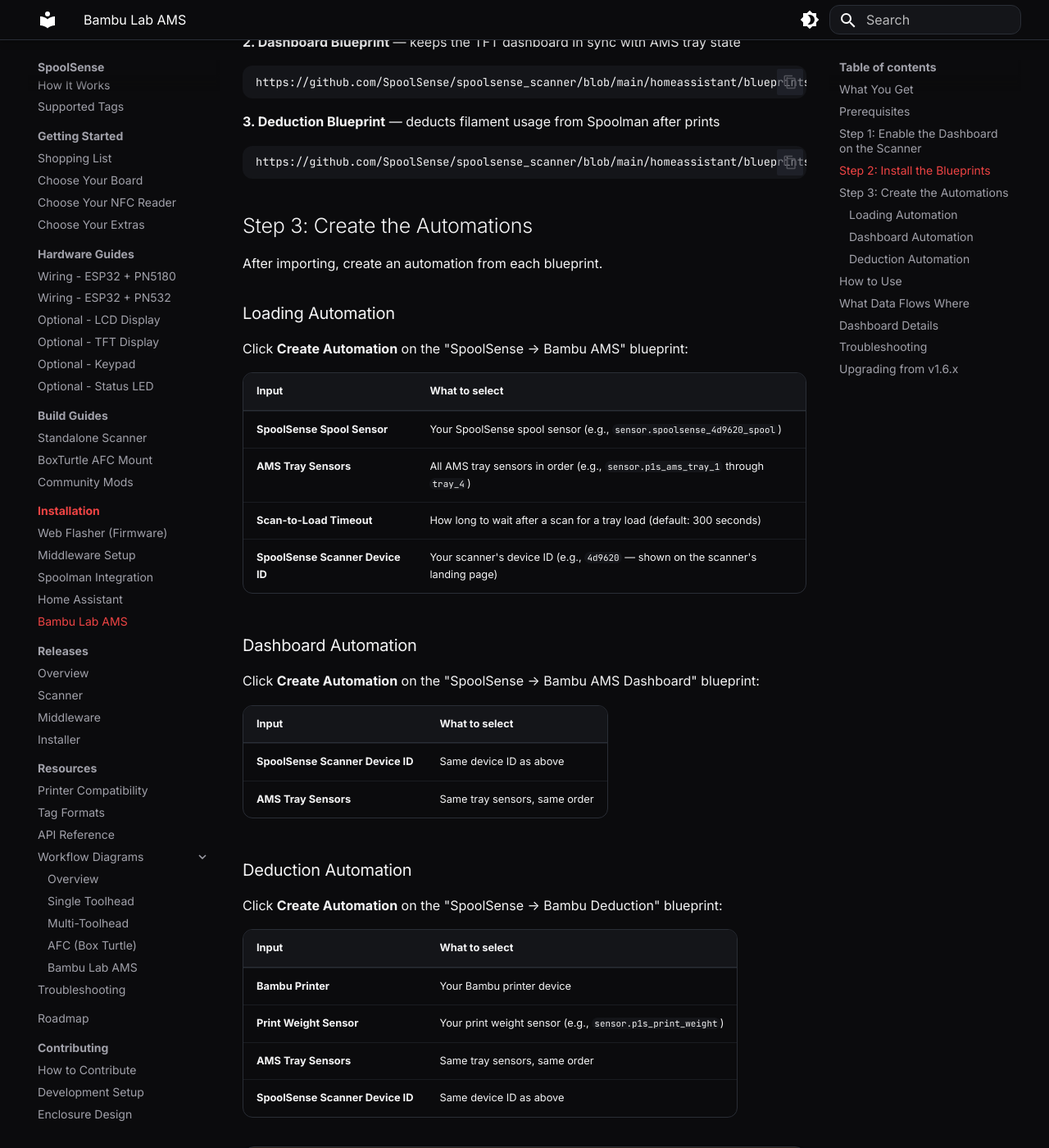
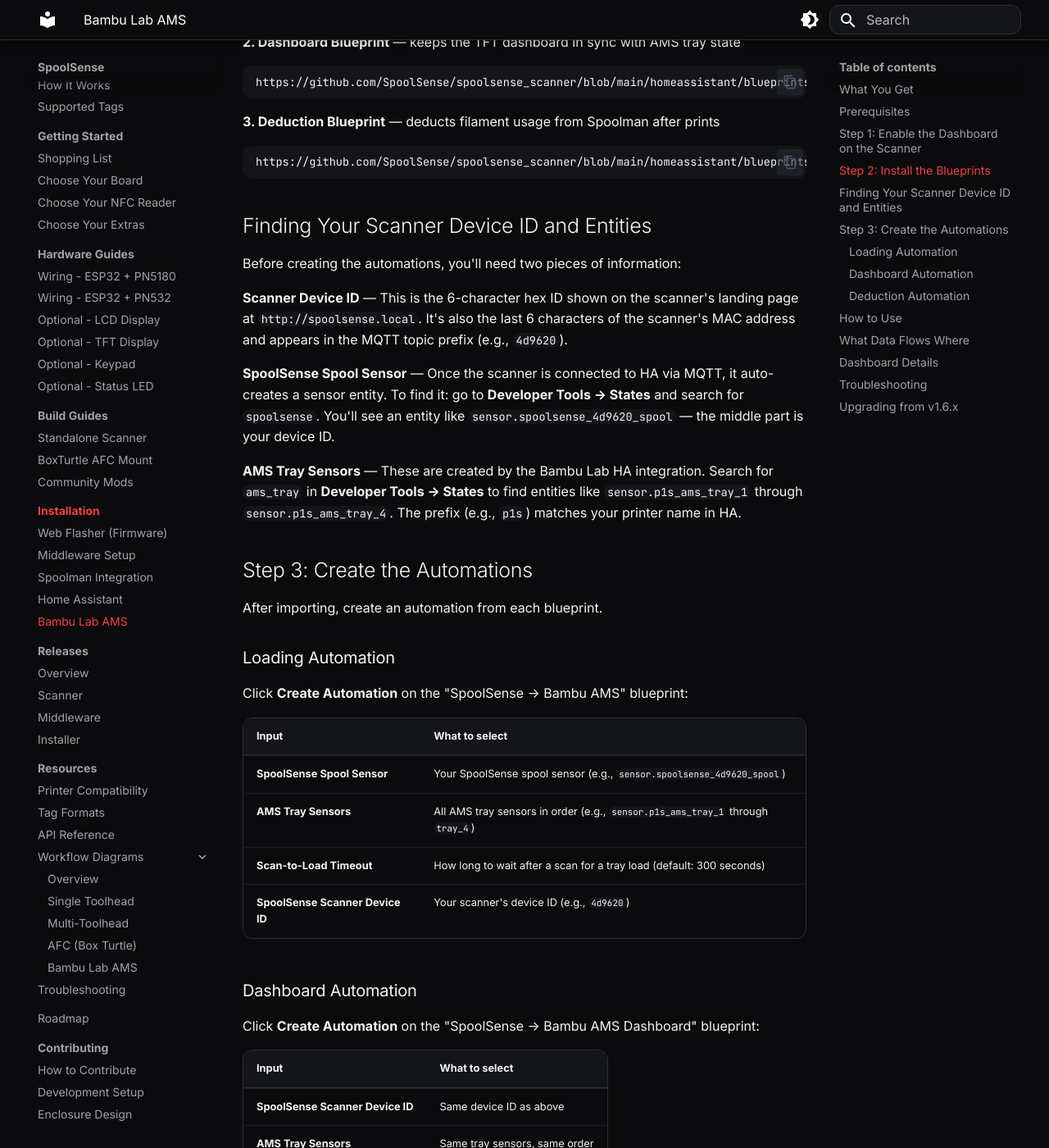
Before and after one commit to SpoolSense/spoolsense.org, an MkDocs documentation site: the page built from docs/installation/bambu-ams.md, in a window 1280 px wide and 1400 px high, scrolled down 1261 px. Shown: the whole window at 82% size. Built offline with MkDocs 1.6.1 and Material for MkDocs 9.7.7, drawn with Linux system fonts in a browser that asks for light colours.

Commit message:
docs: explain where to find scanner device ID and entity names

````diff
--- a/docs/installation/bambu-ams.md
+++ b/docs/installation/bambu-ams.md
@@ -49,6 +49,16 @@ https://github.com/SpoolSense/spoolsense_scanner/blob/main/homeassistant/bluepri
 https://github.com/SpoolSense/spoolsense_scanner/blob/main/homeassistant/blueprints/spoolsense_bambu_deduction.yaml
 ```
 
+## Finding Your Scanner Device ID and Entities
+
+Before creating the automations, you'll need two pieces of information:
+
+**Scanner Device ID** — This is the 6-character hex ID shown on the scanner's landing page at `http://spoolsense.local`. It's also the last 6 characters of the scanner's MAC address and appears in the MQTT topic prefix (e.g., `4d9620`).
+
+**SpoolSense Spool Sensor** — Once the scanner is connected to HA via MQTT, it auto-creates a sensor entity. To find it: go to **Developer Tools → States** and search for `spoolsense`. You'll see an entity like `sensor.spoolsense_4d9620_spool` — the middle part is your device ID.
+
+**AMS Tray Sensors** — These are created by the Bambu Lab HA integration. Search for `ams_tray` in **Developer Tools → States** to find entities like `sensor.p1s_ams_tray_1` through `sensor.p1s_ams_tray_4`. The prefix (e.g., `p1s`) matches your printer name in HA.
+
 ## Step 3: Create the Automations
 
 After importing, create an automation from each blueprint.
````
Also changed, not shown: other parts of docs/installation/bambu-ams.md (+1 -1 lines).
